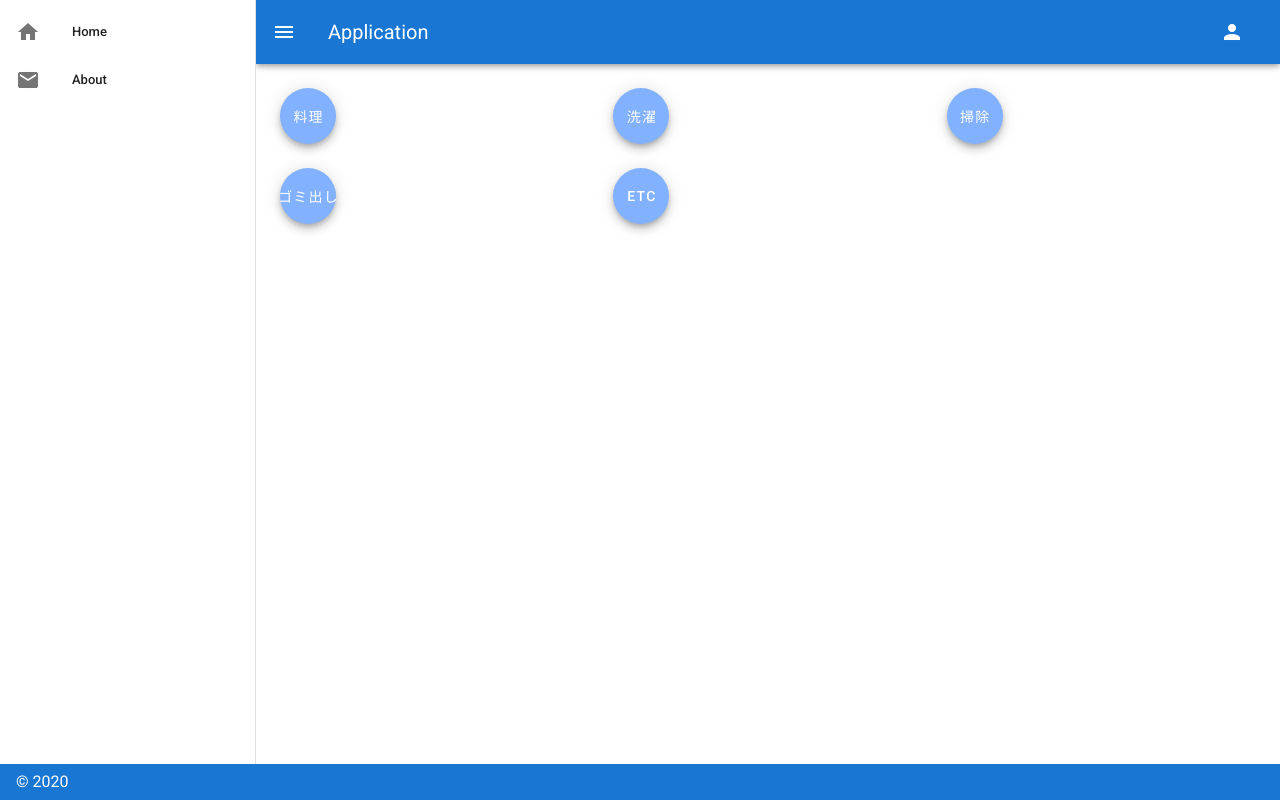
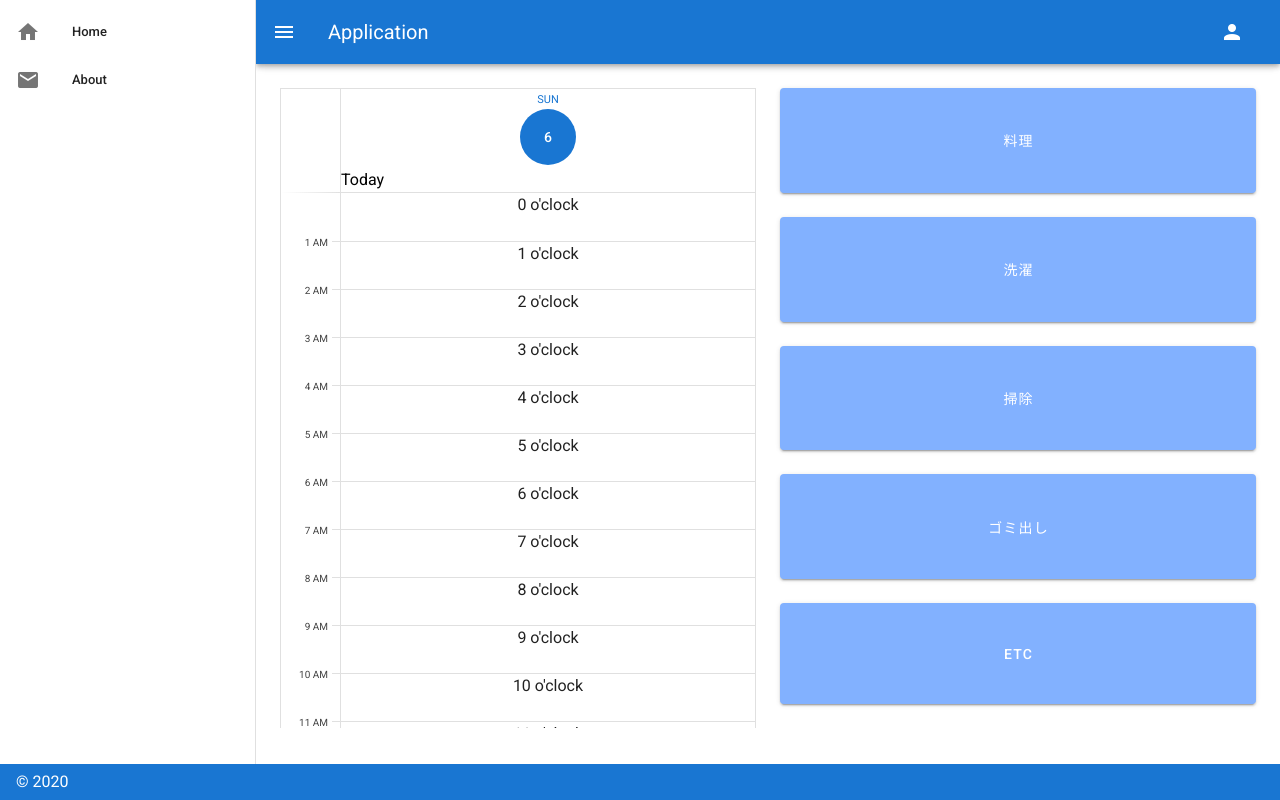
Before and after one commit to nthm1239/kajicoin, a Vue app: page /housework in a window 1280 px wide. Built offline with nearby package versions, Linux system fonts and the light colour scheme; no server answers; sample sign-in values are in the browser's storage.

Commit message:
Housework画面を更新

```diff
--- a/src/views/Housework.vue
+++ b/src/views/Housework.vue
@@ -1,52 +1,68 @@
 <template>
   <div class="Housework">
-    <v-container fluid >
-      <v-row >
-        <v-col cols="4">
-          <v-btn
-            color="accent"
-            fab
-          >
-              料理
-          </v-btn>
+    <v-container>
+      <v-row>
+        <v-col cols="6">
+          <v-sheet :height="windowSize.y * 0.8 ">
+            <v-calendar
+              color="primary"
+              type="day"
+            >
+              <template v-slot:day-header="{ present }">
+                <template
+                  v-if="present"
+                  class="text-center"
+                >
+                  Today
+                </template>
+              </template>
+
+              <template v-slot:interval="{ hour }">
+                <div
+                  class="text-center"
+                >
+                  {{ hour }} o'clock
+                </div>
+              </template>
+            </v-calendar>
+          </v-sheet>
         </v-col>
-
-        <v-col cols="4">
-          <v-btn
-            color="accent"
-            fab
-          >
-              洗濯
-          </v-btn>
+        <v-col cols="6">
+          <v-row v-resize="onResize" :style="style" >
+            <v-col cols="12" v-for="menu in menus" v-bind:key="menu.key">
+              <v-dialog v-model="menu.dialog" persistent max-width="290">
+                <template v-slot:activator="{ on, attrs }">
+                  <v-btn
+                    color="accent"
+                    block
+                    height="100%"
+                    v-bind="attrs"
+                    v-on="on"
+                  >
+                    {{menu.label}}
+                  </v-btn>
+                </template>
+                <v-card>
+                  <v-card-title class="headline">{{ menu.label }}</v-card-title>
+                  <v-card-text>
+                    <v-container>
+                      <v-row>
+                        <v-col cols="12">
+                          <v-text-field label="ひとこと" ></v-text-field>
+                        </v-col>
+                      </v-row>
+                    </v-container>
+                  </v-card-text>
+                  <v-card-actions>
+                    <v-spacer></v-spacer>
+                    <v-btn color="green darken-1" text @click="menu.dialog = false">キャンセル</v-btn>
+                    <v-btn color="green darken-1" text @click="menu.dialog = false">完了</v-btn>
+                  </v-card-actions>
+                </v-card>
+              </v-dialog>
+            </v-col>
+          </v-row>
         </v-col>
-
-        <v-col cols="4">
-          <v-btn
-            color="accent"
-            fab
-          >
-            掃除
-          </v-btn>
-        </v-col>
-
-        <v-col cols="4">
-          <v-btn
-            color="accent"
-            fab
-          >
-            ゴミ出し
-          </v-btn>
-        </v-col>
-
-        <v-col cols="4">
-          <v-btn
-            color="accent"
-            fab
-          >
-            etc
-          </v-btn>
-        </v-col>
-
       </v-row>
     </v-container>
   </div>
@@ -57,6 +73,35 @@
   export default {
     name: 'Housework',
 
+    data: () => ({
+      menus: [
+        { title: 'cook', label: '料理', icon: '', dialog: false },
+        { title: '', label: '洗濯', icon: 'mdi-washing-machine', dialog: false },
+        { title: '', label: '掃除', icon: '', dialog: false },
+        { title: '', label: 'ゴミ出し', icon: '', dialog: false },
+        { title: '', label: 'etc', icon: '', dialog: false },
+      ],
+      windowSize: {
+        x: 0,
+        y: 0,
+      },
+    }),
+
+    mounted () {
+      this.onResize()
+    },
+
+    computed: {
+      style () {
+        return 'height: ' + this.windowSize.y * 0.8 + 'px;'
+      }
+    },
+
+    methods: {
+      onResize () {
+        this.windowSize = { x: window.innerWidth, y: window.innerHeight }
+      },
+    },
     components: {
     },
   }
```
